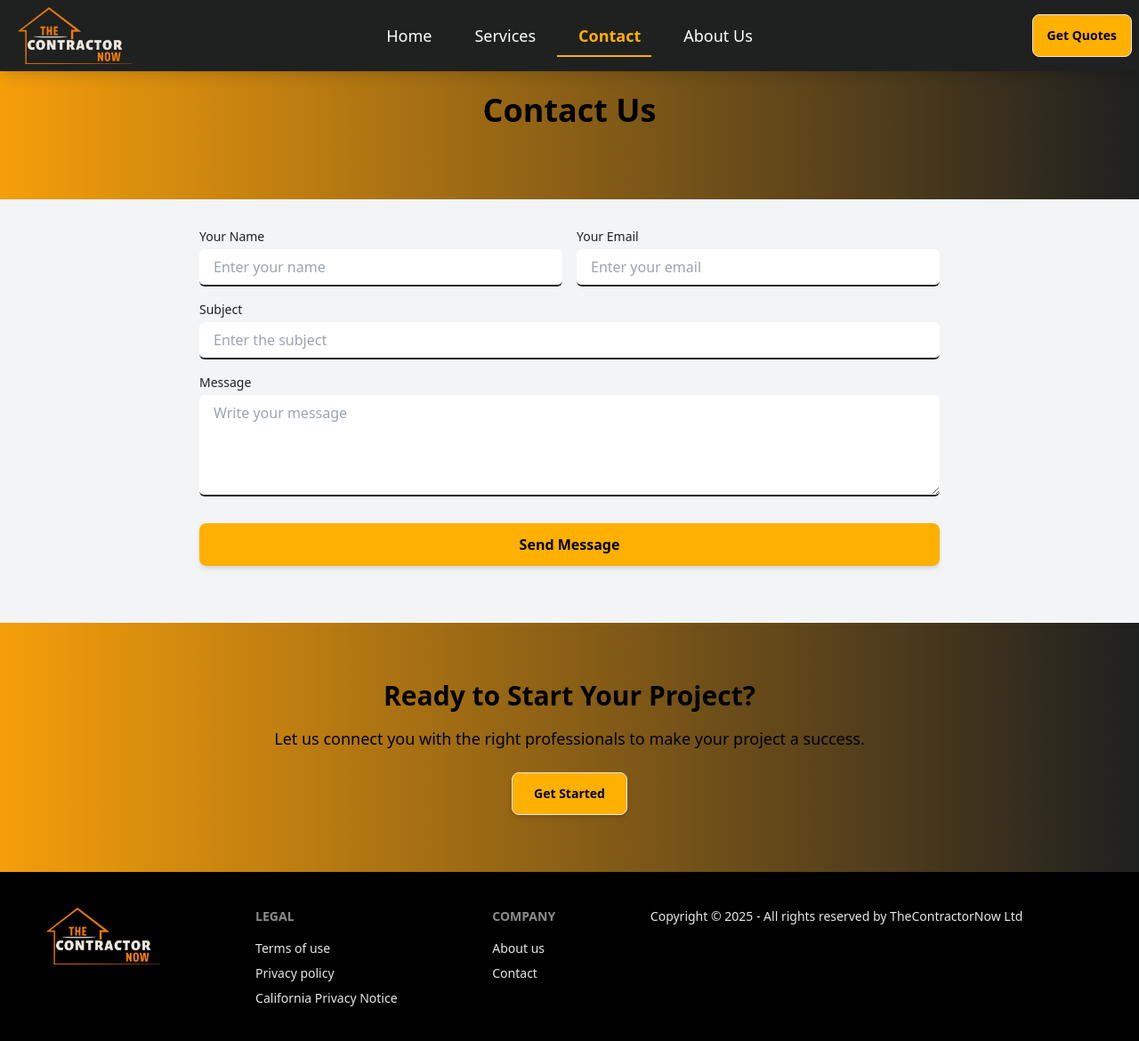
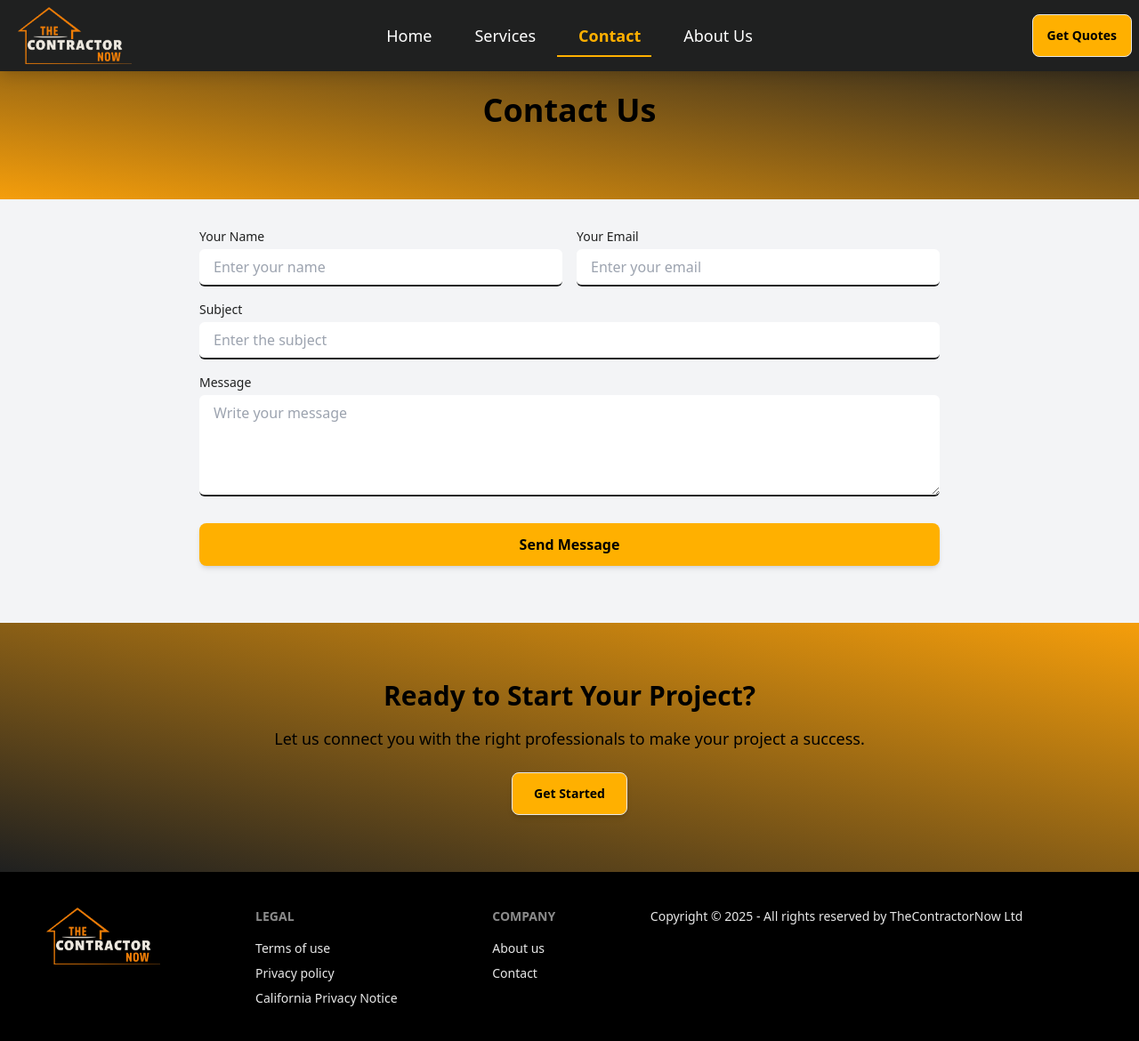
Before and after one commit to dawood7233/Contractors-Quotes, a React (Vite) app: page /contact in a window 1280 px wide. Shown: the whole page at 89% size. Built offline with nearby package versions, Linux system fonts and the light colour scheme.

Commit message:
some coloring updates

```diff
--- a/src/Pages/AboutUs.jsx
+++ b/src/Pages/AboutUs.jsx
@@ -6,7 +6,7 @@ const AboutUs = () => {
   return (
     <div className="bg-gray-100 pt-10">
       {/* Hero Section */}
-      <div className="bg-gradient-to-r from-amber-500 to-[#1f2020]  text-black text-center py-16 px-6">
+      <div className="bg-gradient-to-tr from-amber-500 to-[#1f2020]  text-black text-center py-16 px-6">
         <h1 className="text-4xl font-bold mb-4">About Us</h1>
       </div>
 
@@ -76,7 +76,7 @@ const AboutUs = () => {
         </div>
       </div>
       {/* Call to Action Section */}
-      <div className="bg-gradient-to-r from-amber-500 to-[#1f2020] text-black py-16 px-6">
+      <div className="bg-gradient-to-bl from-amber-500 to-[#1f2020] text-black py-16 px-6">
         <div className="container mx-auto text-center">
           <h2 className="text-3xl font-bold mb-4">
             Ready to Start Your Project?
--- a/src/Pages/Contact.jsx
+++ b/src/Pages/Contact.jsx
@@ -7,7 +7,7 @@ const Contact = () => {
   return (
     <div className="flex flex-col items-center min-h-screen bg-gray-100 pt-10">
       {/* Hero Section */}
-      <div className="bg-gradient-to-r from-amber-500 to-[#1f2020] text-black text-center py-16 px-6 w-full hover">
+      <div className="bg-gradient-to-tr from-amber-500 to-[#1f2020] text-black text-center py-16 px-6 w-full hover">
         <h1 className="text-4xl font-bold mb-4 cursor-pointer">Contact Us</h1>
       </div>
       <div className="w-full max-w-4xl p-8  mb-8">
@@ -92,7 +92,7 @@ const Contact = () => {
       </div>
 
       {/* Get Started Section */}
-      <div className="bg-gradient-to-r from-amber-500 to-[#1f2020] text-black py-16 px-6 w-full">
+      <div className="bg-gradient-to-bl from-amber-500 to-[#1f2020] text-black py-16 px-6 w-full">
         <div className="container mx-auto text-center">
           <h2 className="text-3xl font-bold mb-4">
             Ready to Start Your Project?
--- a/src/Pages/HomePage.jsx
+++ b/src/Pages/HomePage.jsx
@@ -144,7 +144,7 @@ const HomePage = () => {
       </div>
 
       {/* Get Started Section */}
-      <div className="bg-gradient-to-r from-amber-500 to-[#1f2020] text-black py-16 px-6">
+      <div className="bg-gradient-to-bl from-amber-500 to-[#1f2020] text-black py-16 px-6">
         <div className="container mx-auto text-center">
           <h2 className="text-3xl font-bold mb-4">
             Ready to Start Your Project?
@@ -154,7 +154,7 @@ const HomePage = () => {
             a success.
           </p>
           <button
-            className="btn px-6 py-3 bg-primary text-black font-semibold rounded-lg shadow-md hover:bg-gray-100 transition duration-300"
+            className="btn px-6 py-3 bg-[#ffb000] text-black font-semibold rounded-lg shadow-md hover:bg-gray-100 transition duration-300"
             onClick={() => navigate("/services")}
           >
             Get Started
```
Also changed, not shown: 1 other file (tests, documents, lock files or other folders).
